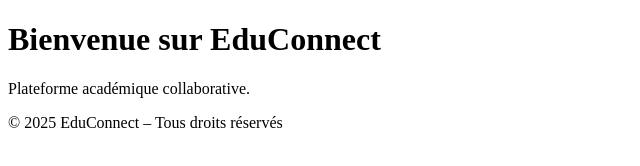
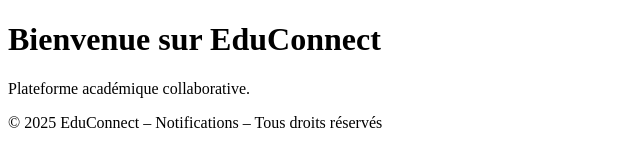
Before and after one commit to khoulouk16-design/EduConnect, a plain HTML site: page index.html in a window 1280 px wide. Shown: the whole page, without its empty margins (0-640 px from the left). Drawn offline with Linux system fonts and the light colour scheme.

Commit message:
feat: ajout module notifications et footer

```diff
--- a/index.html
+++ b/index.html
@@ -7,6 +7,6 @@
 <body>
     <h1>Bienvenue sur EduConnect</h1>
     <p>Plateforme académique collaborative.</p>
-    <footer>© 2025 EduConnect – Tous droits réservés</footer>
+    <footer>© 2025 EduConnect – Notifications – Tous droits réservés</footer>
 </body>
 </html>
```
